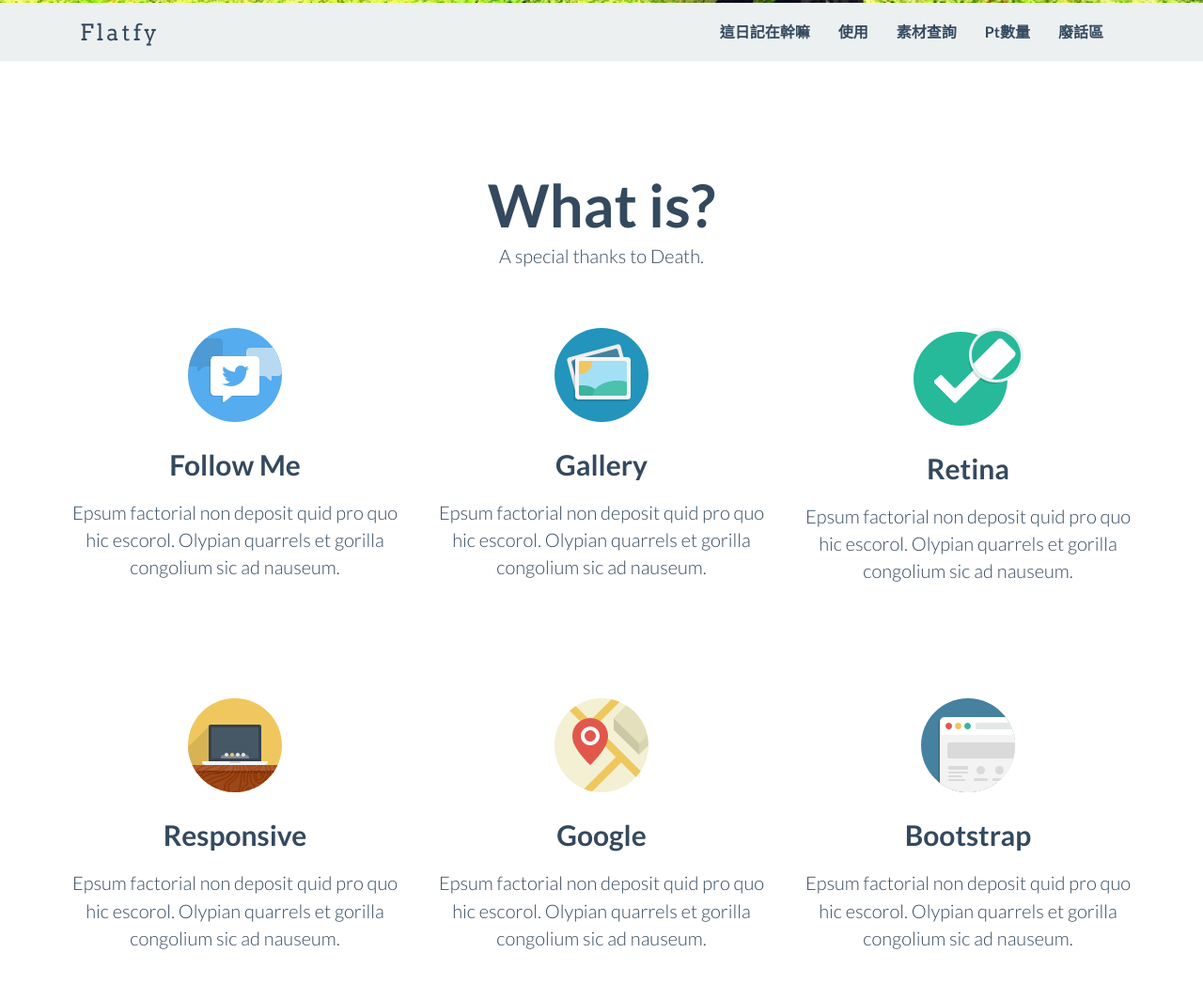
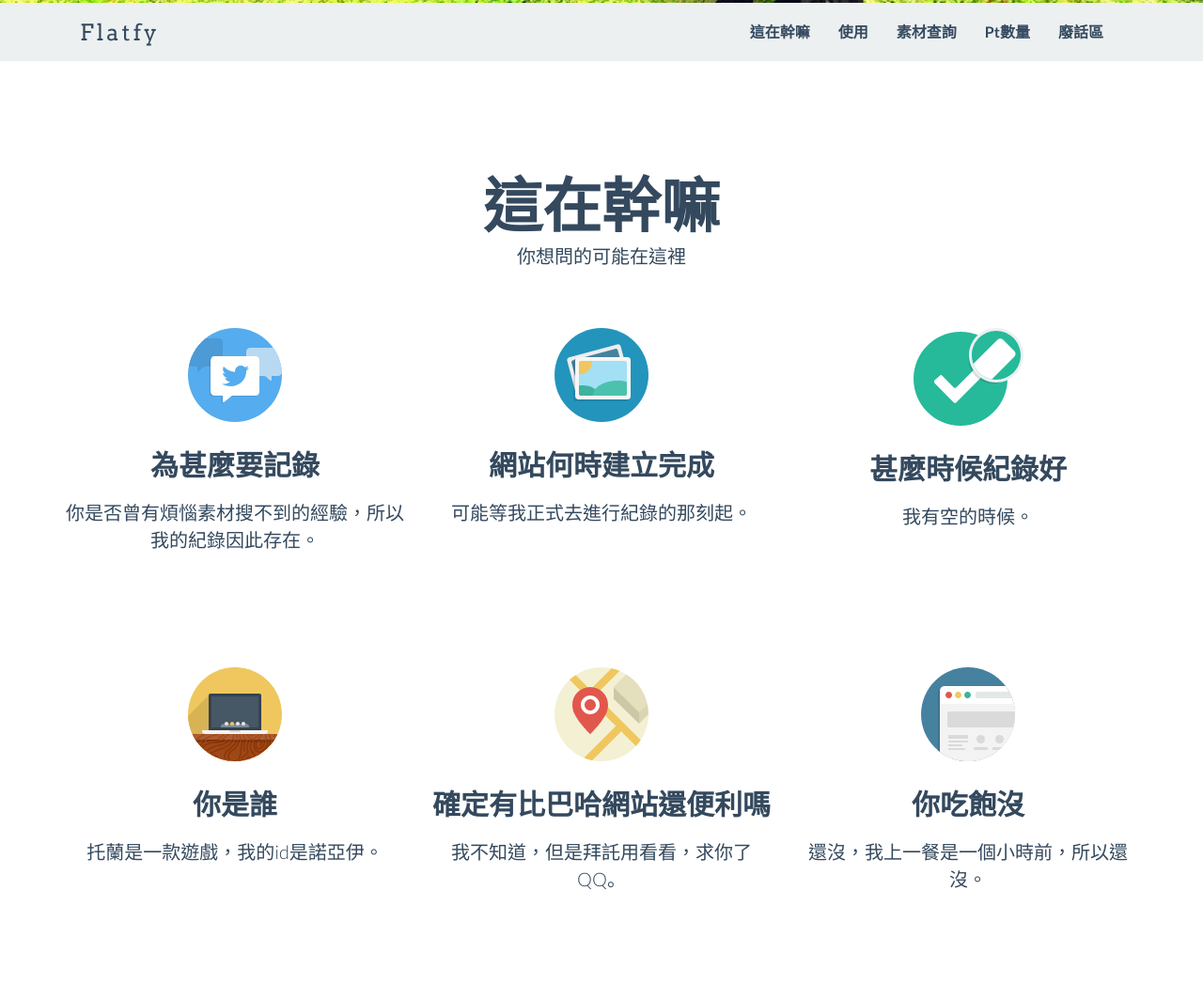
Before and after one commit to zoey2160/webex1, a plain HTML site: page Flatfy-Free-Flat-and-Responsive-HTML5-Template-master/index.html in a window 1280 px wide. Shown: the part 797-1844 px from the top of the page at 94% size. Drawn offline with Linux system fonts and the light colour scheme.

Commit message:
Update index.html
test5

```diff
--- a/Flatfy-Free-Flat-and-Responsive-HTML5-Template-master/index.html
+++ b/Flatfy-Free-Flat-and-Responsive-HTML5-Template-master/index.html
@@ -59,7 +59,7 @@
 	<!-- FullScreen -->
     <div class="intro-header">
 		<div class="col-xs-12 text-center abcen1">
-			<h1 class="h1_home wow fadeIn" data-wow-delay="0.4s">托蘭諾亞日記</h1>
+			<h1 class="h1_home wow fadeIn" data-wow-delay="0.4s">托蘭與諾亞的生活小記錄</h1>
 			<h3 class="h3_home wow fadeIn" data-wow-delay="0.6s">日常與你分享</h3>
 			<ul class="list-inline intro-social-buttons">
 				<li><a href="https://twitter.com/galantiandrea" class="btn  btn-lg mybutton_cyano wow fadeIn" data-wow-delay="0.8s"><span class="network-name">Twitter</span></a>
@@ -92,7 +92,7 @@
 			<div class="collapse navbar-collapse navbar-right navbar-ex1-collapse">
 				<ul class="nav navbar-nav">
 
-					<li class="menuItem"><a href="#whatis">這日記在幹嘛</a></li>
+					<li class="menuItem"><a href="#whatis">這在幹嘛</a></li>
 					<li class="menuItem"><a href="#useit">使用</a></li>
 					<li class="menuItem"><a href="#screen">素材查詢</a></li>
 					<li class="menuItem"><a href="#credits">Pt數量</a></li>
@@ -108,8 +108,8 @@
 		<div class="container">
 
 			<div class="col-md-6 col-md-offset-3 text-center wrap_title">
-				<h2>What is?</h2>
-				<p class="lead" style="margin-top:0">A special thanks to Death.</p>
+				<h2>這在幹嘛</h2>
+				<p class="lead" style="margin-top:0">你想問的可能在這裡</p>
 
 			</div>
 
@@ -117,23 +117,23 @@
 
 				<div class="col-sm-4 wow fadeInDown text-center">
 				  <img class="rotate" src="img/icon/tweet.svg" alt="Generic placeholder image">
-				  <h3>Follow Me</h3>
-				  <p class="lead">Epsum factorial non deposit quid pro quo hic escorol. Olypian quarrels et gorilla congolium sic ad nauseum. </p>
+				  <h3>為甚麼要記錄</h3>
+				  <p class="lead">你是否曾有煩惱素材搜不到的經驗，所以我的紀錄因此存在。 </p>
 
 				  <!-- <p><a class="btn btn-embossed btn-primary view" role="button">View Details</a></p> -->
 				</div><!-- /.col-lg-4 -->
 
 				<div class="col-sm-4 wow fadeInDown text-center">
 				  <img  class="rotate" src="img/icon/picture.svg" alt="Generic placeholder image">
-				   <h3>Gallery</h3>
-				   <p class="lead">Epsum factorial non deposit quid pro quo hic escorol. Olypian quarrels et gorilla congolium sic ad nauseum. </p>
+				   <h3>網站何時建立完成</h3>
+				   <p class="lead">可能等我正式去進行紀錄的那刻起。 </p>
 				   <!-- <p><a class="btn btn-embossed btn-primary view" role="button">View Details</a></p> -->
 				</div><!-- /.col-lg-4 -->
 
 				<div class="col-sm-4 wow fadeInDown text-center">
 				  <img  class="rotate" src="img/icon/retina.svg" alt="Generic placeholder image">
-				   <h3>Retina</h3>
-					<p class="lead">Epsum factorial non deposit quid pro quo hic escorol. Olypian quarrels et gorilla congolium sic ad nauseum. </p>
+				   <h3>甚麼時候紀錄好</h3>
+					<p class="lead">我有空的時候。 </p>
 				  <!-- <p><a class="btn btn-embossed btn-primary view" role="button">View Details</a></p> -->
 				</div><!-- /.col-lg-4 -->
 
@@ -143,22 +143,22 @@
 
 				<div class="col-sm-4  wow fadeInDown text-center">
 				  <img class="rotate" src="img/icon/laptop.svg" alt="Generic placeholder image">
-				  <h3>Responsive</h3>
-				  <p class="lead">Epsum factorial non deposit quid pro quo hic escorol. Olypian quarrels et gorilla congolium sic ad nauseum. </p>
+				  <h3>你是誰</h3>
+				  <p class="lead">托蘭是一款遊戲，我的id是諾亞伊。 </p>
 				 <!-- <p><a class="btn btn-embossed btn-primary view" role="button">View Details</a></p> -->
 				</div><!-- /.col-lg-4 -->
 
 				<div class="col-sm-4 wow fadeInDown text-center">
 				  <img  class="rotate" src="img/icon/map.svg" alt="Generic placeholder image">
-				   <h3>Google</h3>
-				   <p class="lead">Epsum factorial non deposit quid pro quo hic escorol. Olypian quarrels et gorilla congolium sic ad nauseum. </p>
+				   <h3>確定有比巴哈網站還便利嗎</h3>
+				   <p class="lead">我不知道，但是拜託用看看，求你了QQ。 </p>
 				   <!-- <p><a class="btn btn-embossed btn-primary view" role="button">View Details</a></p> -->
 				</div><!-- /.col-lg-4 -->
 
 				<div class="col-sm-4 wow fadeInDown text-center">
 				  <img  class="rotate" src="img/icon/browser.svg" alt="Generic placeholder image">
-				   <h3>Bootstrap</h3>
-				 <p class="lead">Epsum factorial non deposit quid pro quo hic escorol. Olypian quarrels et gorilla congolium sic ad nauseum. </p>
+				   <h3>你吃飽沒</h3>
+				 <p class="lead">還沒，我上一餐是一個小時前，所以還沒。 </p>
 				  <!-- <p><a class="btn btn-embossed btn-primary view" role="button">View Details</a></p> -->
 				</div><!-- /.col-lg-4 -->
 
```
